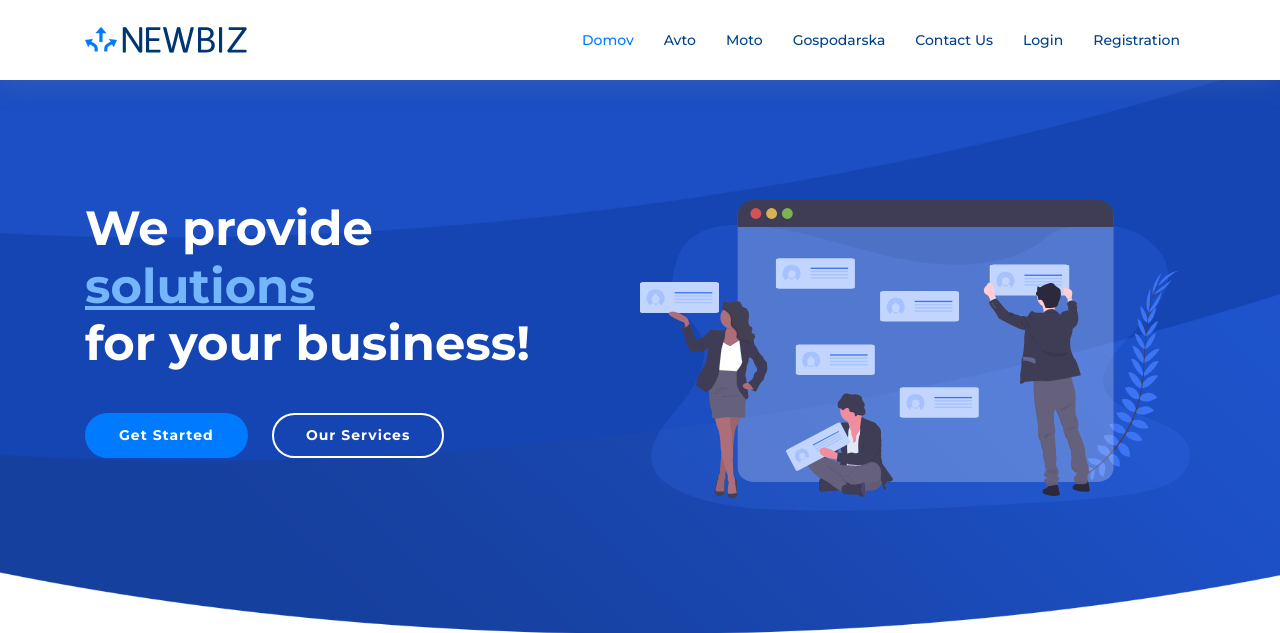
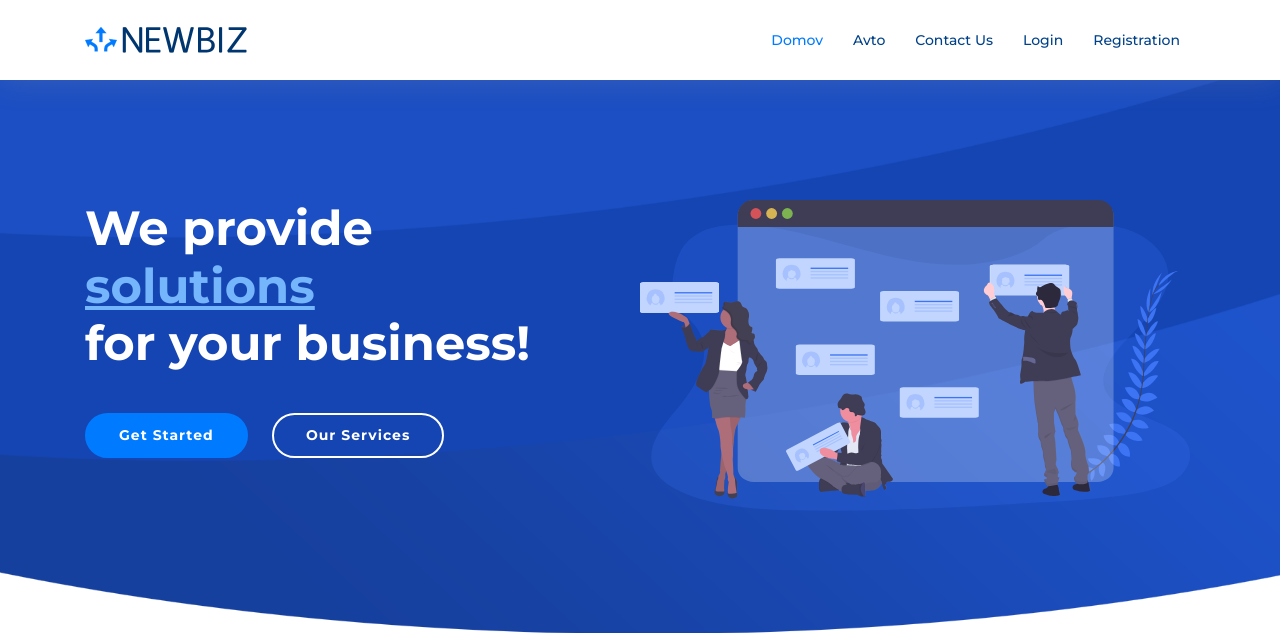
Before and after one commit to cverle/avtonet, a PHP site: page /index.php in a window 1280 px wide. Shown: the top 633 px of the page. Run offline with PHP 8.4, Linux system fonts and the light colour scheme; some web fonts are replaced.

Commit message:
Update header.php

```diff
--- a/header.php
+++ b/header.php
@@ -17,8 +17,8 @@ require('session.php');
         <ul>
           <li class="active"><a href="index.php">Domov</a></li>
           <li><a href="avto.php">Avto</a></li>
-          <li><a href="moto.php">Moto</a></li>
-          <li><a href="gospodarska.php">Gospodarska</a></li>
+          <!-- <li><a href="moto.php">Moto</a></li>
+          <li><a href="gospodarska.php">Gospodarska</a></li> -->
           <li><a href="#contact">Contact Us</a></li>
 
           <?php
```
